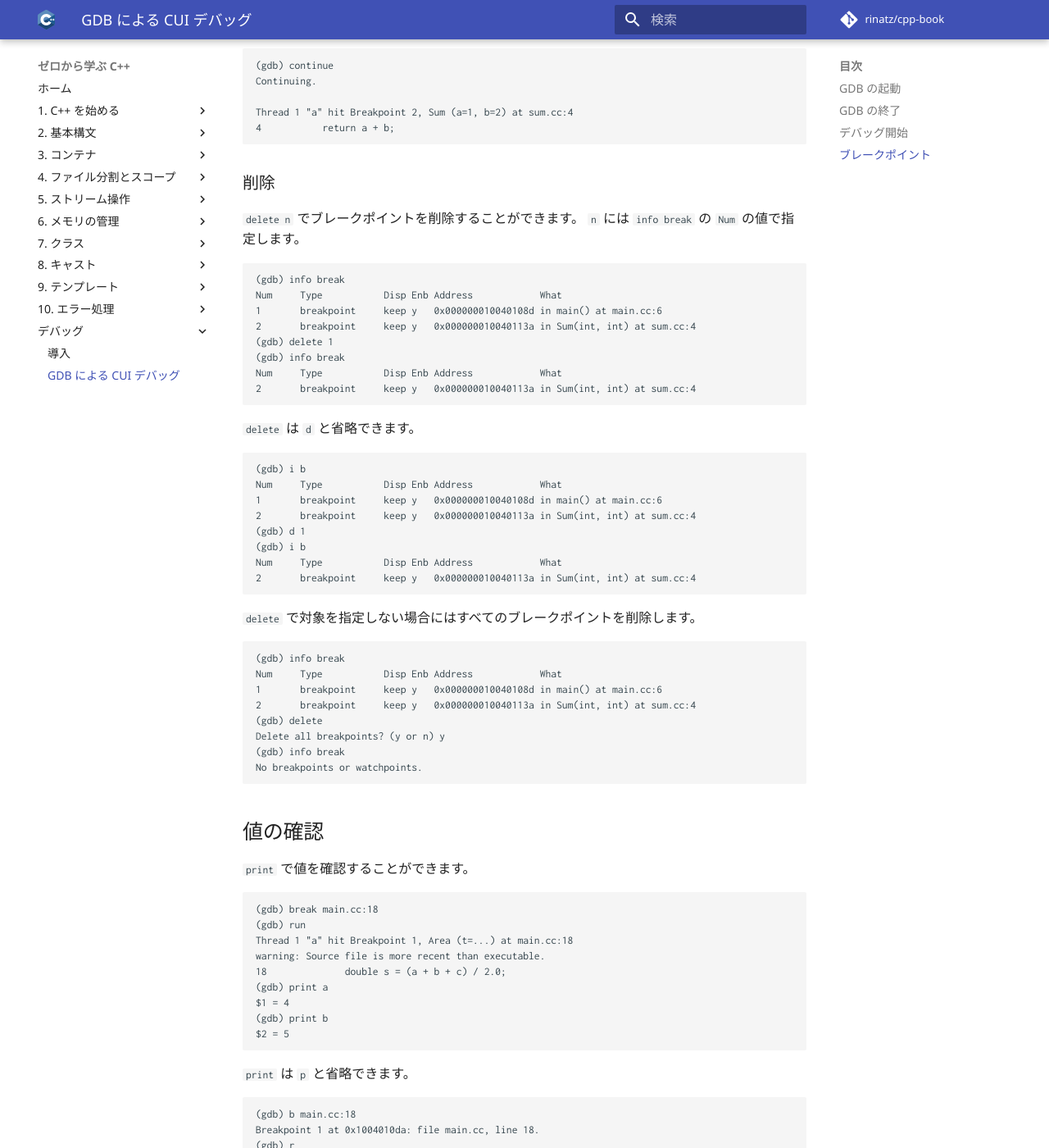
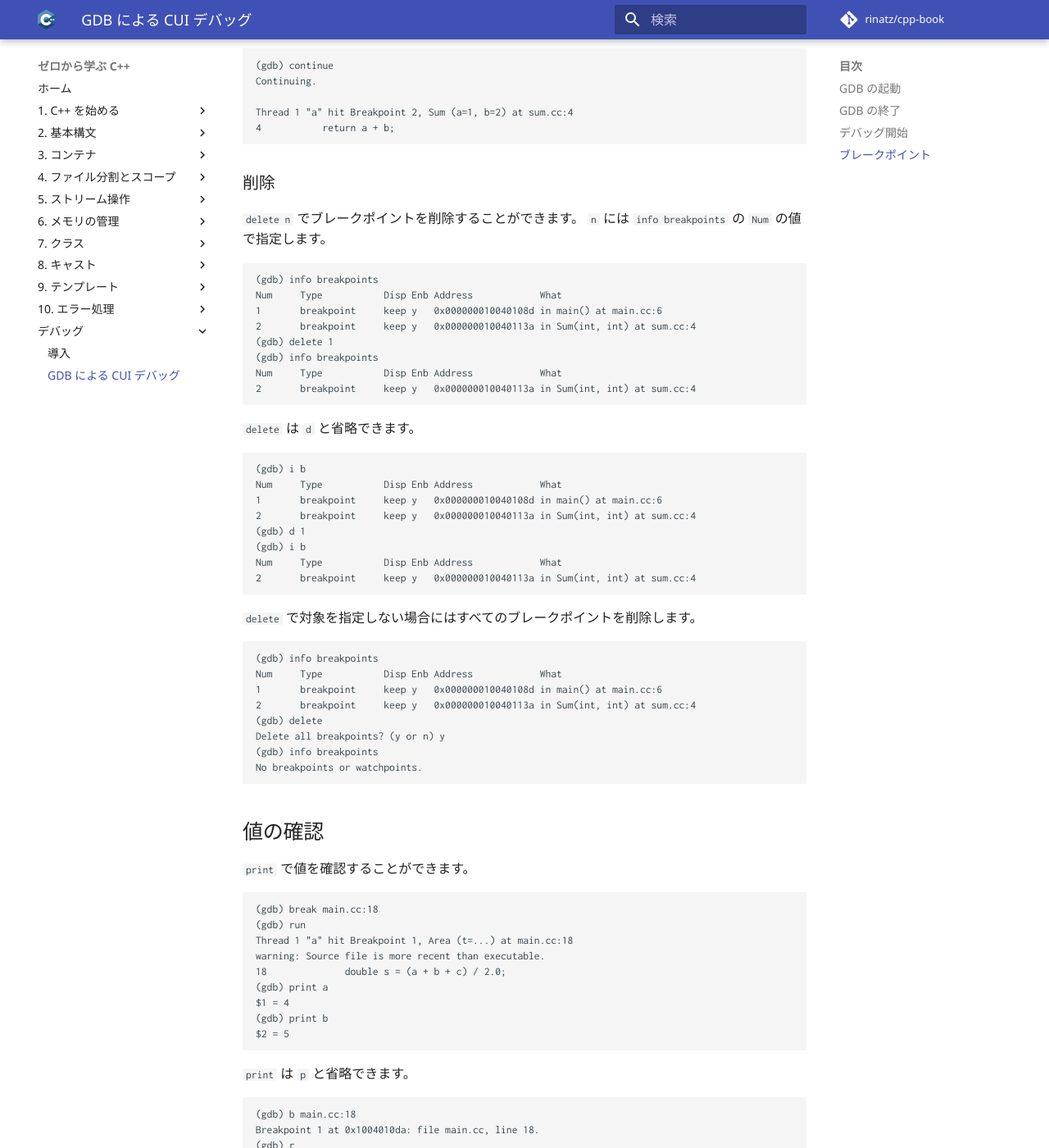
Before and after one commit to rinatz/cpp-book, an MkDocs documentation site: the page built from docs/debug-gdb.md, in a window 1280 px wide and 1400 px high, scrolled down 2945 px. Shown: the whole window at 82% size. Built offline with MkDocs 1.6.1 and Material for MkDocs 9.7.7, drawn with Linux system fonts in a browser that asks for light colours; comment, search, counter and statistics services are not loaded; some of the changed text lies outside the part shown.

Commit message:
Use `info breakpoints` instead of `info break` and add explanation for it

````diff
--- a/docs/debug-gdb.md
+++ b/docs/debug-gdb.md
@@ -100,16 +100,17 @@ Breakpoint 2 at 0x10040113a: file sum.cc, line 4.
 
 ### 一覧の確認
 
-`info break` でブレークポイントの一覧を確認することができます。
+`info breakpoints` でブレークポイントの一覧を確認することができます。
 
 ```gdb
-(gdb) info break
+(gdb) info breakpoints
 Num     Type           Disp Enb Address            What
 1       breakpoint     keep y   0x000000010040108d in main() at main.cc:6
 2       breakpoint     keep y   0x000000010040113a in Sum(int, int) at sum.cc:4
 ```
 
 `info` は `i` と省略できます。
+`breakpoints` は `break` や `b` と省略できます。
 
 ```gdb
 (gdb) i b
@@ -152,15 +153,15 @@ Thread 1 "a" hit Breakpoint 2, Sum (a=1, b=2) at sum.cc:4
 ### 削除
 
 `delete n` でブレークポイントを削除することができます。
-`n` には `info break` の `Num` の値で指定します。
+`n` には `info breakpoints` の `Num` の値で指定します。
 
 ```gdb
-(gdb) info break
+(gdb) info breakpoints
 Num     Type           Disp Enb Address            What
 1       breakpoint     keep y   0x000000010040108d in main() at main.cc:6
 2       breakpoint     keep y   0x000000010040113a in Sum(int, int) at sum.cc:4
 (gdb) delete 1
-(gdb) info break
+(gdb) info breakpoints
 Num     Type           Disp Enb Address            What
 2       breakpoint     keep y   0x000000010040113a in Sum(int, int) at sum.cc:4
 ```
@@ -181,13 +182,13 @@ Num     Type           Disp Enb Address            What
 `delete` で対象を指定しない場合にはすべてのブレークポイントを削除します。
 
 ```gdb
-(gdb) info break
+(gdb) info breakpoints
 Num     Type           Disp Enb Address            What
 1       breakpoint     keep y   0x000000010040108d in main() at main.cc:6
 2       breakpoint     keep y   0x000000010040113a in Sum(int, int) at sum.cc:4
 (gdb) delete
 Delete all breakpoints? (y or n) y
-(gdb) info break
+(gdb) info breakpoints
 No breakpoints or watchpoints.
 ```
 
````
